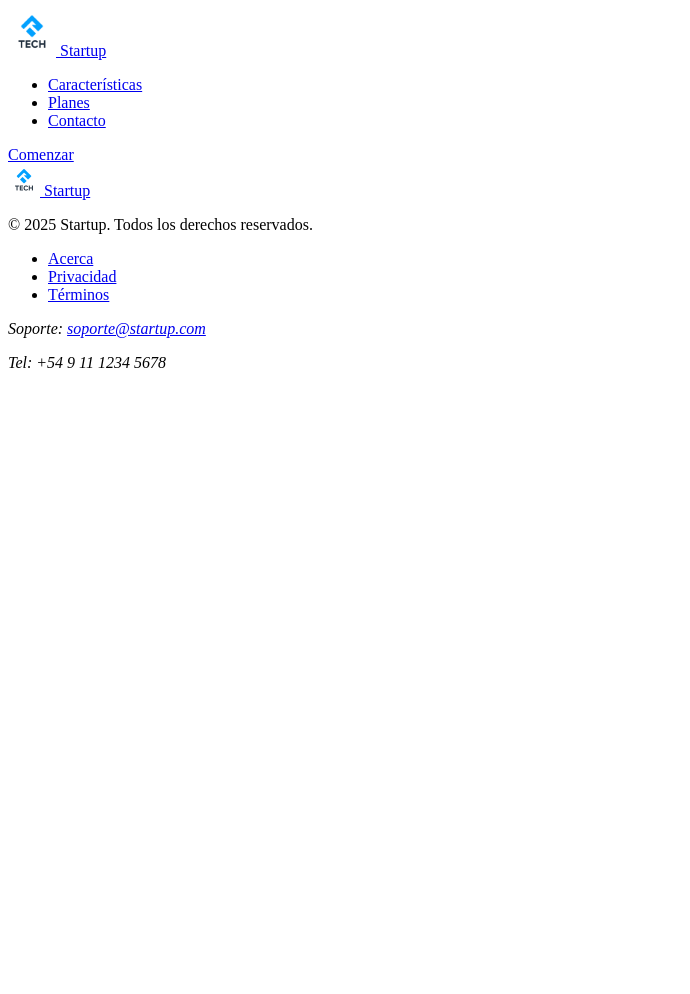
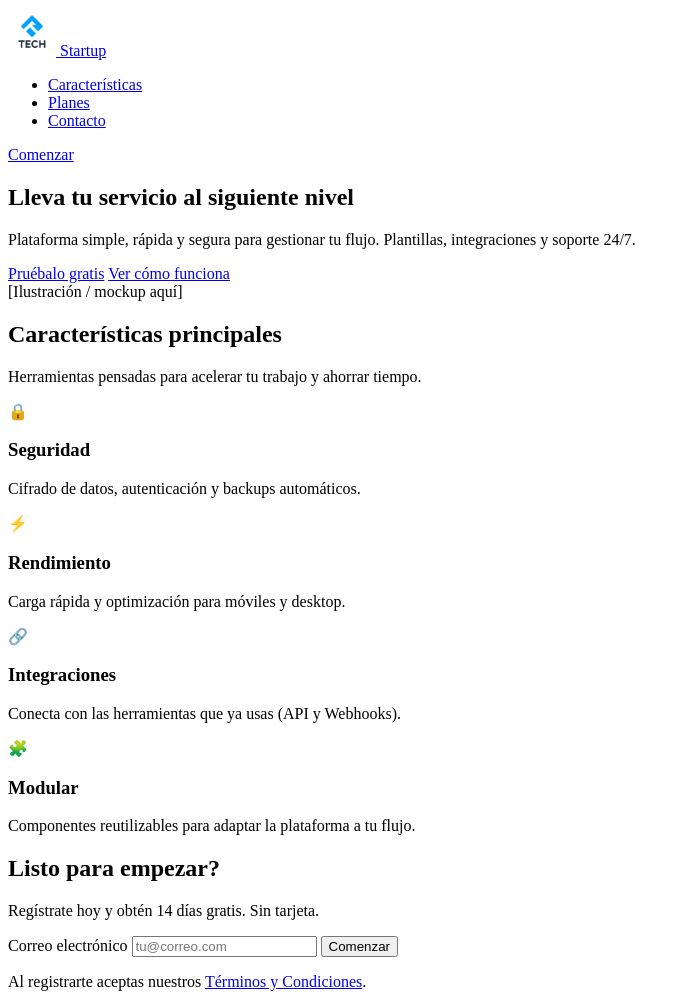
Before and after one commit to Zolmex/plp3-aa14, a plain HTML site: page index.html in a window 1280 px wide. Shown: the top 994 px of the page, without its empty margins (0-690 px from the left). Before the commit the page ends 800 px from the top, so only its background shows below. Drawn offline with Linux system fonts and the light colour scheme.

Commit message:
Hero + Features + Call-to-action

```diff
--- a/index.html
+++ b/index.html
@@ -31,6 +31,88 @@
             </div>
         </div>
     </header>
+
+    <main id="main" class="site-main">
+        <!-- HERO -->
+        <section id="hero" class="hero" aria-labelledby="hero-title">
+            <div class="container hero__inner">
+                <div class="hero__content">
+                    <h1 id="hero-title" class="hero__title">Lleva tu <span class="accent">servicio</span> al siguiente
+                        nivel</h1>
+                    <p class="hero__subtitle">
+                        Plataforma simple, rápida y segura para gestionar tu flujo. Plantillas, integraciones y soporte
+                        24/7.
+                    </p>
+                    <div class="hero__cta">
+                        <a class="btn btn--primary btn--large" href="#cta">Pruébalo gratis</a>
+                        <a class="btn btn--ghost" href="#how-it-works">Ver cómo funciona</a>
+                    </div>
+                </div>
+
+                <!-- Hero visual / ilustración (usa div para contenido visual particular) -->
+                <div class="hero__visual" aria-hidden="true">
+                    <div class="visual-placeholder">[Ilustración / mockup aquí]</div>
+                </div>
+            </div>
+        </section>
+
+        <!-- FEATURES -->
+        <section id="features" class="features" aria-labelledby="features-title">
+            <div class="container">
+                <header class="section-header">
+                    <h2 id="features-title" class="section-title">Características principales</h2>
+                    <p class="section-subtitle">Herramientas pensadas para acelerar tu trabajo y ahorrar tiempo.</p>
+                </header>
+
+                <div class="features__grid">
+                    <article class="feature-card" aria-labelledby="f1-title">
+                        <div class="feature-card__icon" aria-hidden="true">🔒</div>
+                        <h3 id="f1-title" class="feature-card__title">Seguridad</h3>
+                        <p class="feature-card__desc">Cifrado de datos, autenticación y backups automáticos.</p>
+                    </article>
+
+                    <article class="feature-card" aria-labelledby="f2-title">
+                        <div class="feature-card__icon" aria-hidden="true">⚡</div>
+                        <h3 id="f2-title" class="feature-card__title">Rendimiento</h3>
+                        <p class="feature-card__desc">Carga rápida y optimización para móviles y desktop.</p>
+                    </article>
+
+                    <article class="feature-card" aria-labelledby="f3-title">
+                        <div class="feature-card__icon" aria-hidden="true">🔗</div>
+                        <h3 id="f3-title" class="feature-card__title">Integraciones</h3>
+                        <p class="feature-card__desc">Conecta con las herramientas que ya usas (API y Webhooks).</p>
+                    </article>
+
+                    <article class="feature-card" aria-labelledby="f4-title">
+                        <div class="feature-card__icon" aria-hidden="true">🧩</div>
+                        <h3 id="f4-title" class="feature-card__title">Modular</h3>
+                        <p class="feature-card__desc">Componentes reutilizables para adaptar la plataforma a tu flujo.
+                        </p>
+                    </article>
+                </div>
+            </div>
+        </section>
+
+        <!-- CALL TO ACTION -->
+        <section id="cta" class="cta" aria-labelledby="cta-title">
+            <div class="container cta__inner">
+                <div class="cta__content">
+                    <h2 id="cta-title" class="cta__title">Listo para empezar?</h2>
+                    <p class="cta__desc">Regístrate hoy y obtén 14 días gratis. Sin tarjeta.</p>
+                </div>
+
+                <form class="cta__form" action="#" method="post" aria-label="Formulario de registro rápido">
+                    <div class="form-row">
+                        <label for="email" class="sr-only">Correo electrónico</label>
+                        <input id="email" name="email" type="email" placeholder="tu@correo.com" required>
+                        <button type="submit" class="btn btn--primary">Comenzar</button>
+                    </div>
+                    <p class="cta__small">Al registrarte aceptas nuestros <a href="/terms">Términos y Condiciones</a>.
+                    </p>
+                </form>
+            </div>
+        </section>
+    </main>
 
     <footer id="contact" class="site-footer" role="contentinfo">
         <div class="container footer__inner">
```
